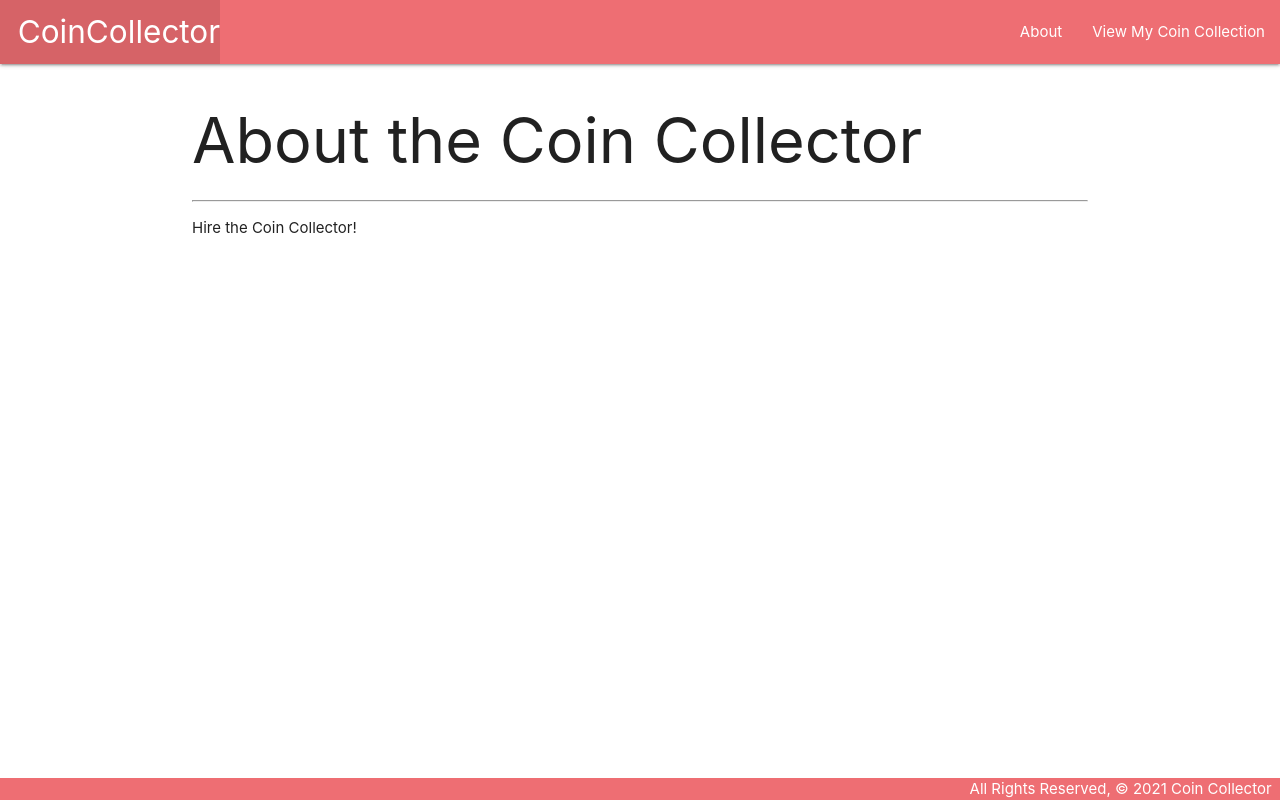
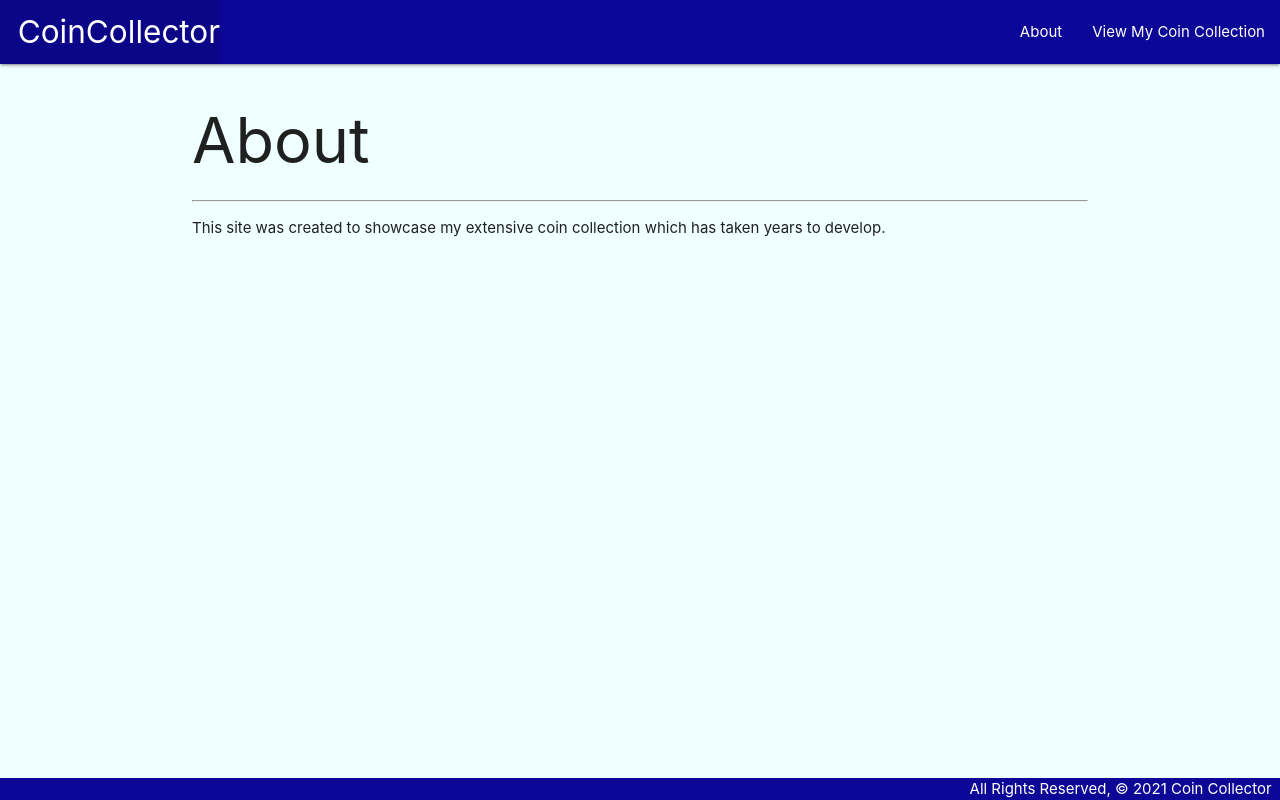
Before and after one commit to smkelly1691/coincollector, a Django app: page /about/ in a window 1280 px wide. Run offline with Django 4.2, Linux system fonts and the light colour scheme.

Commit message:
alters styling

```diff
--- a/main_app/static/css/style.css
+++ b/main_app/static/css/style.css
@@ -2,13 +2,23 @@ body {
     display: flex;
     min-height: 100vh;
     flex-direction: column;
+    background-color: azure;
   }
 
-  main {
+main {
     flex: 1 0 auto;
   }
 
-  footer.page-footer {
+footer.page-footer {
     padding-top: 0;
     text-align: right;
+    background-color: rgb(12, 7, 150)
   }
+
+nav {
+    background-color: rgb(12, 7, 150);
+}
+
+.card-content {
+    background-color: rgb(226, 221, 221);
+}
--- a/main_app/templates/about.html
+++ b/main_app/templates/about.html
@@ -4,8 +4,8 @@
   <title>Coin Collector</title>
 </head>
 <body>
-    <h1>About the Coin Collector</h1>
+    <h1>About</h1>
     <hr />
-    <p>Hire the Coin Collector!</p>
+    <p>This site was created to showcase my extensive coin collection which has taken years to develop.</p>
 
 {% endblock %}
```
